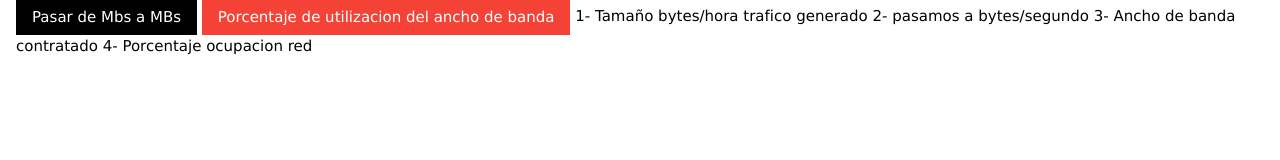
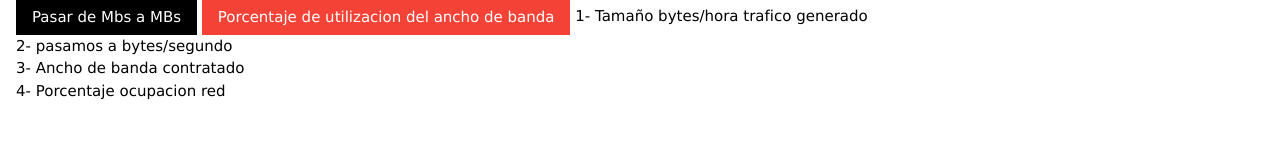
Before and after one commit to sgalo/sgalo.github.io, a plain HTML site: page index.html in a window 1280 px wide. Drawn offline with Linux system fonts and the light colour scheme.

Commit message:
Initial commit

```diff
--- a/index.html
+++ b/index.html
@@ -62,10 +62,10 @@
 
 	//-->
 	</script>
-	1- Tamaño bytes/hora trafico generado
-	2- pasamos a bytes/segundo
-	3- Ancho de banda contratado
-	4- Porcentaje ocupacion red
+	1- Tamaño bytes/hora trafico generado <br>
+	2- pasamos a bytes/segundo <br>
+	3- Ancho de banda contratado <br>
+	4- Porcentaje ocupacion red <br>
 </body>
 
 </html>
```
